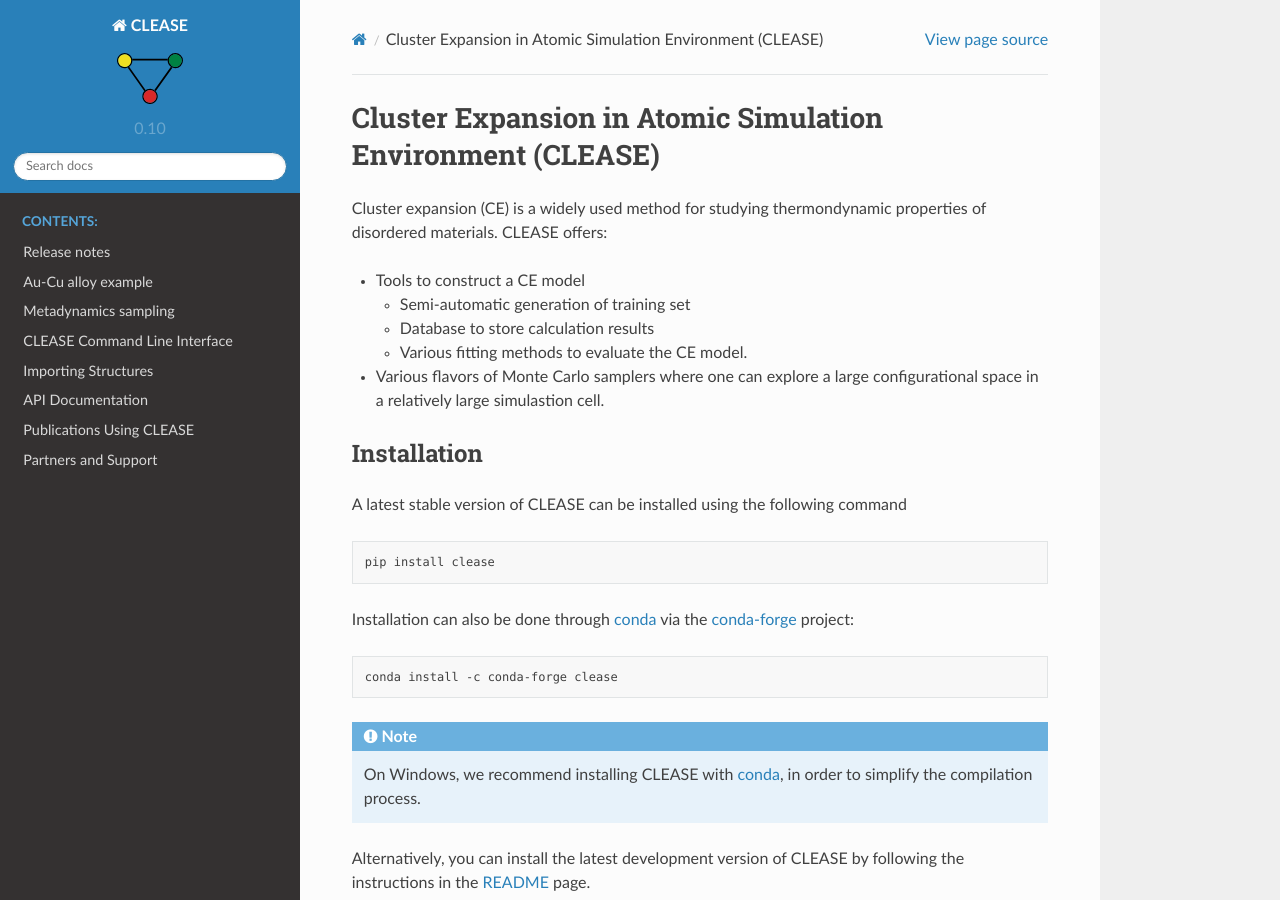
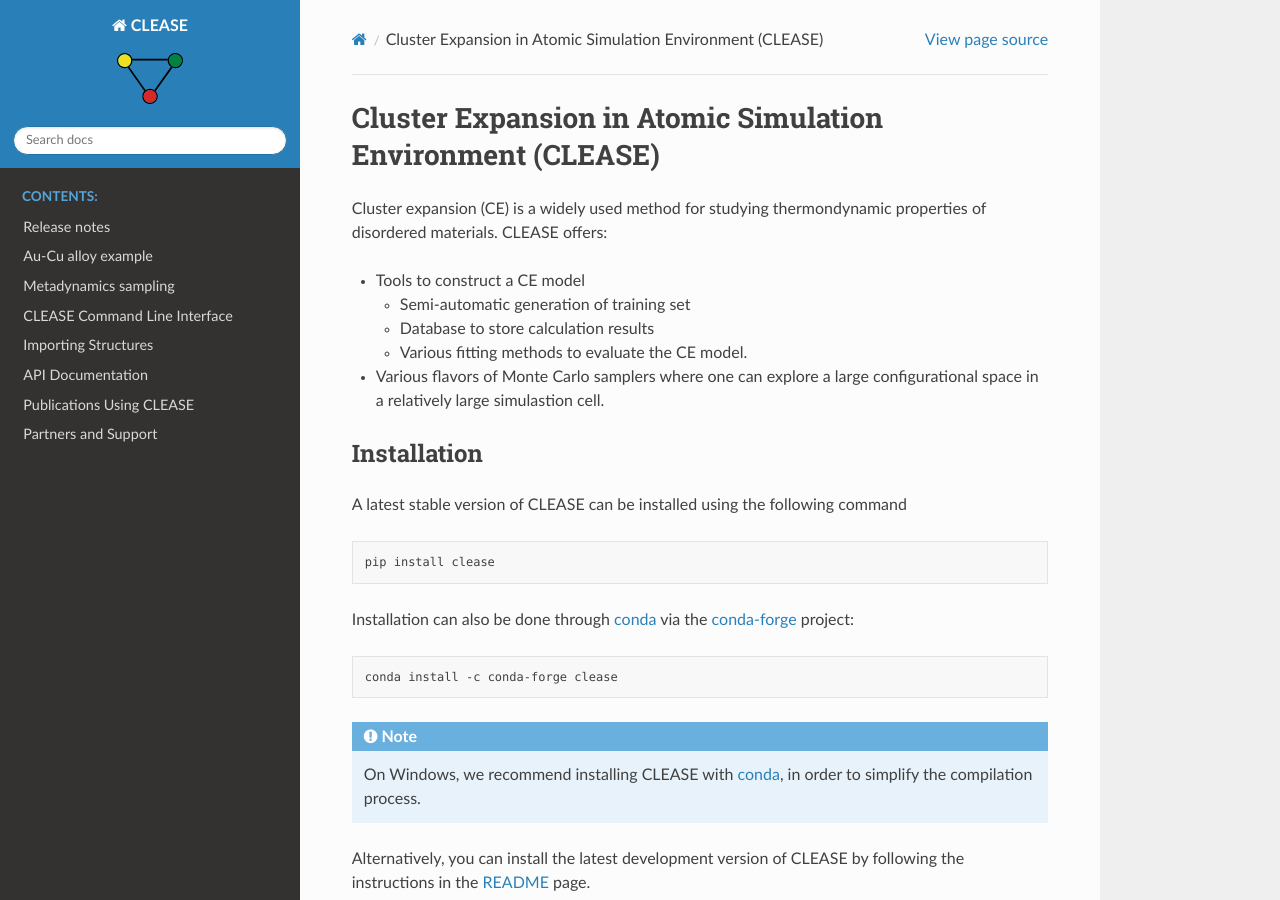
Before and after one commit to wuziqiqiqi/PD, a Sphinx documentation site: the page built from doc/source/index.rst, in a window 1280 px wide and 900 px high. Built offline with Sphinx 7.4.7 and the Read the Docs theme 2.0.0, drawn with Linux system fonts in a browser that asks for light colours; pages that are not in the unit, such as notebooks, are missing from menus.

Commit message:
Hide version under logo

```diff
--- a/doc/source/conf.py
+++ b/doc/source/conf.py
@@ -90,6 +90,8 @@
 #
 html_theme = 'sphinx_rtd_theme'
 
+html_theme_options = {'display_version': False}
+
 # Theme options are theme-specific and customize the look and feel of a theme
 # further.  For a list of options available for each theme, see the
 # documentation.
@@ -99,7 +101,7 @@
 # Add any paths that contain custom static files (such as style sheets) here,
 # relative to this directory. They are copied after the builtin static files,
 # so a file named "default.css" will overwrite the builtin "default.css".
-#html_static_path = ['_static']
+# html_static_path = ['_static']
 
 # Custom sidebar templates, must be a dictionary that maps document names
 # to template names.
```
